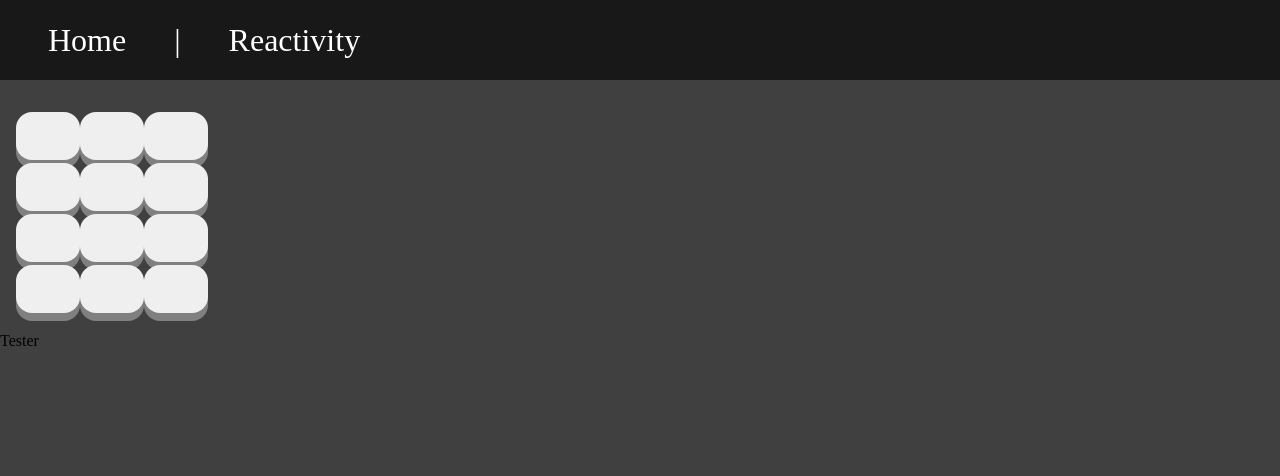
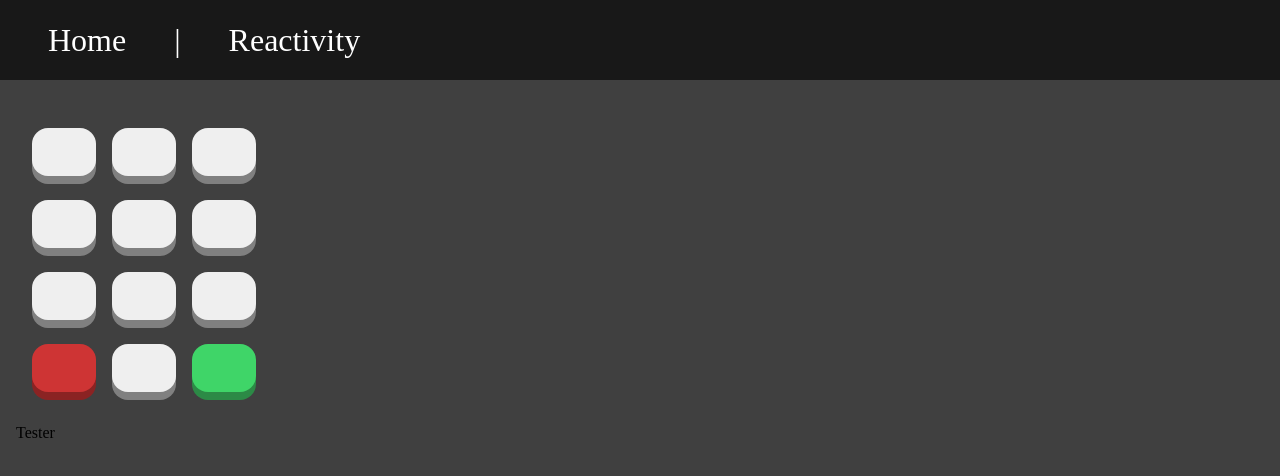
Before and after one commit to snacccc/reactivity, a Vue app in the folder vue/: page /reactivity in a window 1280 px wide. Shown: the top 476 px of the page. Built offline with nearby package versions, Linux system fonts and the light colour scheme.

Commit message:
mainly css

```diff
--- a/vue/src/App.vue
+++ b/vue/src/App.vue
@@ -10,8 +10,6 @@
 </template>
 
 <style scoped>
-
-  @import 'components/variables.css';
 
   .app {
     display: flex;
--- a/vue/src/components/variables.css
+++ b/vue/src/components/variables.css
@@ -1,4 +1,8 @@
 :root {
   --primarybackground: #404040;
   --primarydark: #181818;
+  --enterprimary: #3fd568;
+  --entershadow: #2c8a46;
+  --clearprimary: #ce3434;
+  --clearshadow: #8b2323;
 }
--- a/vue/src/views/Reactivity.vue
+++ b/vue/src/views/Reactivity.vue
@@ -2,35 +2,35 @@
   <div class="reactivity">
     <div class="inputs">
 
-      <div class="rowOne">
+      <div class="row one">
 
-        <Button>7</Button>
-        <Button>8</Button>
-        <Button>9</Button>
+        <Button class="numpad">7</Button>
+        <Button class="numpad">8</Button>
+        <Button class="numpad">9</Button>
 
       </div>
 
-      <div class="rowTwo">
+      <div class="row two">
 
-        <Button>4</Button>
-        <Button>5</Button>
-        <Button>6</Button>
+        <Button class="numpad">4</Button>
+        <Button class="numpad">5</Button>
+        <Button class="numpad">6</Button>
 
       </div>
 
-      <div class="rowThree">
+      <div class="row three">
 
-        <Button>1</Button>
-        <Button>2</Button>
-        <Button>3</Button>
+        <Button class="numpad">1</Button>
+        <Button class="numpad">2</Button>
+        <Button class="numpad">3</Button>
 
       </div>
 
-      <div class="rowFour">
+      <div class="row four">
 
-        <Button>X</Button>
-        <Button>0</Button>
-        <Button>Enter</Button>
+        <Button class="numpad clear">X</Button>
+        <Button class="numpad">0</Button>
+        <Button class="numpad enter">Enter</Button>
 
       </div>
 
@@ -57,17 +57,36 @@
 </script>
 
 <style scoped>
-
-  .test {
-    margin: 1rem;
-    display: flex;
-    flex-direction: row;
-  }
-
-  .inputs {
+  .reactivity {
     display: flex;
     flex-direction: column;
     margin: 1rem;
   }
 
+  .row {
+    margin: 0.5rem;
+  }
+
+  .numpad {
+    margin: 0.5rem;
+  }
+
+  .enter {
+    background-color: var(--enterprimary);
+    box-shadow: 0px 8px var(--entershadow);
+  }
+
+  .enter:active {
+    box-shadow: 0px 4px var(--entershadow);
+  }
+
+  .clear {
+    background-color: var(--clearprimary);
+    box-shadow: 0px 8px var(--clearshadow);
+  }
+
+  .clear:active {
+    box-shadow: 0px 4px var(--clearshadow);
+  }
+
 </style>
```
